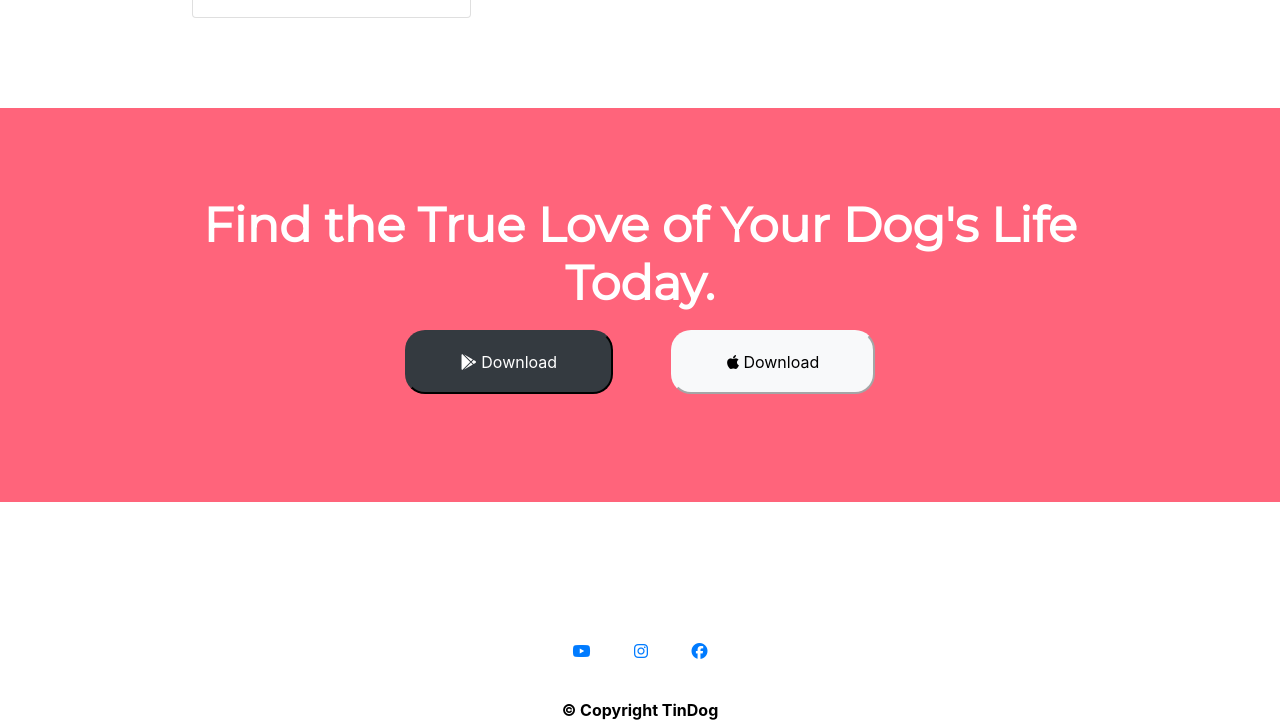
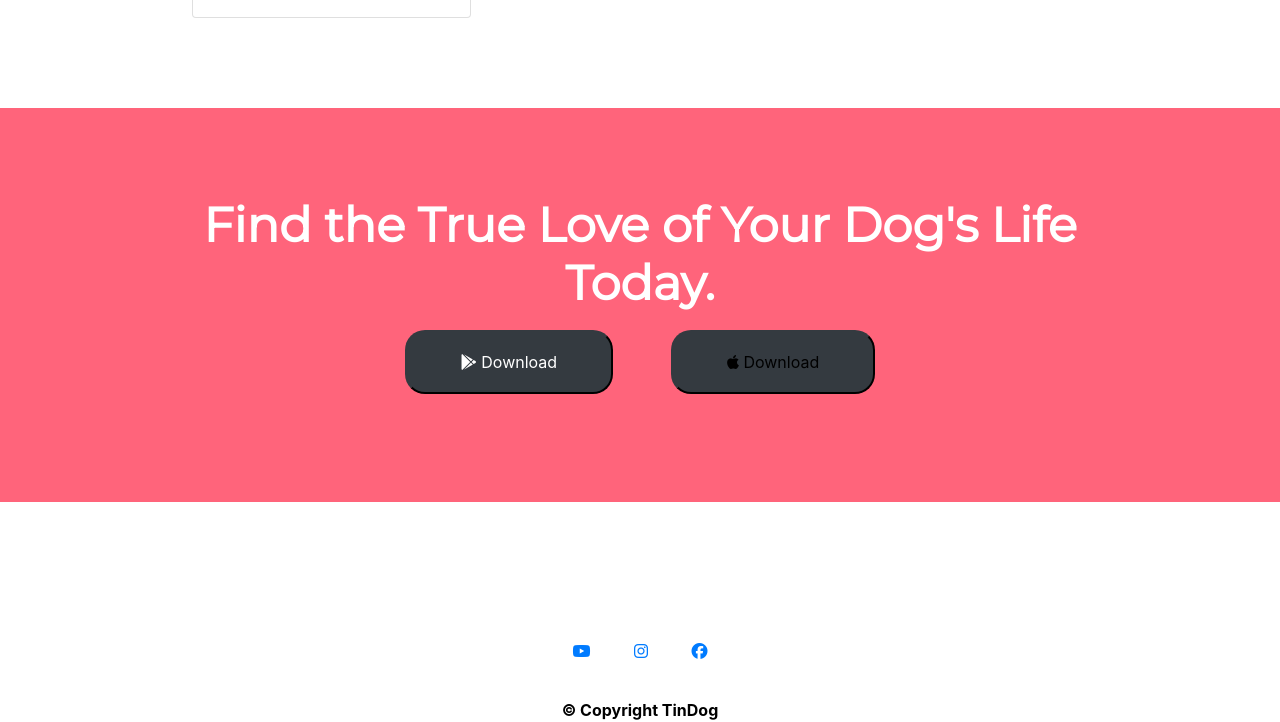
Before and after one commit to 2211chetanbalpande/dog, a plain HTML site: page index.html in a window 1280 px wide. Shown: the part 2451-3173 px from the top of the page. Drawn offline with nearby package versions, Linux system fonts and the light colour scheme.

Commit message:
Update index.html

```diff
--- a/index.html
+++ b/index.html
@@ -183,7 +183,7 @@
     <h3 class="h">Find the True Love of Your Dog's Life Today.</h3><br>
     <button type="button" class="btn-s btn-dark"><a class="dark1" href="https://play.google.com/store/apps/details?id=com.tindog.tindog"><i class="fa-brands fa-google-play"></i>
       Download</a></button>
-    <button type="button" class="btn-s btn-light "><a class="dark" href="https://apps.apple.com/in/app/tindog-app/id1550504196"><i class="fa-brands fa-apple"></i>
+    <button type="button" class="btn-s btn-dark "><a class="dark" href="https://apps.apple.com/in/app/tindog-app/id1550504196"><i class="fa-brands fa-apple"></i>
       Download</a></button>
 
   </section>
```
